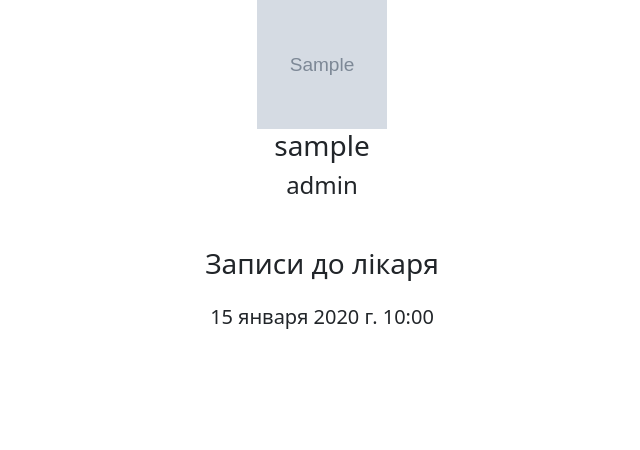
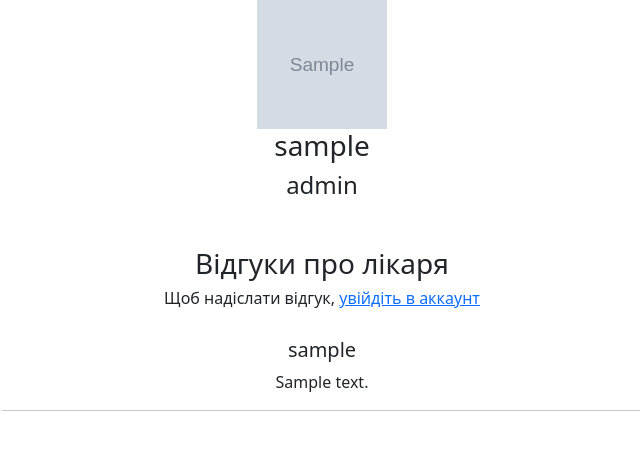
Before and after one commit to Maksim124512M/HMS, a Django app: page /doctor/1 in a window 1280 px wide. Shown: the part 104-554 px from the top of the page, without its empty margins (318-958 px from the left). Run offline with Django 5.2, Linux system fonts and the light colour scheme; tables that the repository leaves empty hold one stand-in row (values such as "Sample post"); grey boxes marked "Sample" are stand-in pictures.

Commit message:
Feedbacks system

```diff
--- a/hospital/appointments/admin.py
+++ b/hospital/appointments/admin.py
@@ -1,7 +1,8 @@
 from django.contrib import admin
 
-from appointments.models import Doctor, Appointment
+from appointments.models import Doctor, Appointment, Feedback
 
 
 admin.site.register(Doctor)
 admin.site.register(Appointment)
+admin.site.register(Feedback)
--- /dev/null
+++ b/hospital/appointments/forms.py
@@ -0,0 +1,13 @@
+from django import forms
+
+from appointments.models import Feedback
+
+
+class AddFeedbackForm(forms.ModelForm):
+    text = forms.CharField(max_length=500, widget=forms.TextInput(attrs={
+        'placeholder': 'Текст відгука',
+    }))
+
+    class Meta:
+        model = Feedback
+        fields = ['text']
--- a/hospital/appointments/models.py
+++ b/hospital/appointments/models.py
@@ -33,3 +33,17 @@ class Doctor(User):
     class Meta:
         verbose_name = 'Лікар'
         verbose_name_plural = 'Лікарі'
+
+
+class Feedback(models.Model):
+    doctor = models.ForeignKey(Doctor, on_delete=models.CASCADE, related_name='feedback_doctor')
+    author = models.ForeignKey(User, on_delete=models.CASCADE, related_name='feedback_author')
+    text = models.CharField(max_length=500)
+    date_of_publishing = models.DateField(auto_now_add=True)
+
+    def __str__(self):
+        return f'Feedback for {self.doctor.username} from {self.author.username}'
+
+    class Meta:
+        verbose_name = 'Відгук'
+        verbose_name_plural = 'Відгуки'
--- a/hospital/appointments/urls.py
+++ b/hospital/appointments/urls.py
@@ -8,4 +8,6 @@ app_name = 'appointments'
 urlpatterns = [
     path('doctors/', views.OurDoctorsView.as_view(), name='our_doctors'),
     path('doctor/<int:pk>', views.DoctorDetailView.as_view(), name='doctor_detail'),
+    path('feedback-update/<int:pk>', views.FeedbackUpdateView.as_view(), name='feedback_update'),
+    path('feedback-delete/<int:pk>', views.FeedbackDeleteView.as_view(), name='feedback_delete'),
 ]
--- a/hospital/appointments/views.py
+++ b/hospital/appointments/views.py
@@ -1,6 +1,9 @@
 from django.views import generic
+from django.urls import reverse_lazy
+from django.shortcuts import HttpResponseRedirect
 
-from appointments.models import Doctor, Appointment
+from appointments.models import Doctor, Appointment, Feedback
+from appointments.forms import AddFeedbackForm
 
 
 class OurDoctorsView(generic.ListView):
@@ -9,13 +12,35 @@ class OurDoctorsView(generic.ListView):
     context_object_name = 'doctors'
 
 
-class DoctorDetailView(generic.DetailView):
+class DoctorDetailView(generic.DetailView, generic.FormView):
     model = Doctor
     template_name = 'appointments/doctor_detail.html'
     context_object_name = 'doctor'
+    form_class = AddFeedbackForm
+    success_url = reverse_lazy('hms_site:home')
 
     def get_context_data(self, **kwargs):
         context = super().get_context_data(**kwargs)
         context['appointments'] = Appointment.objects.filter(doctor_id=self.kwargs.get('pk'))
+        context['feedbacks'] = Feedback.objects.filter(doctor_id=self.kwargs.get('pk'))
 
         return context
+
+    def form_valid(self, form):
+        form.instance.author = self.request.user
+        form.instance.doctor = Doctor.objects.get(id=self.kwargs.get('pk'))
+        form.save()
+        return HttpResponseRedirect(reverse_lazy('appointments:our_doctors'))
+
+
+class FeedbackUpdateView(generic.UpdateView):
+    model = Feedback
+    fields = ['text']
+    template_name = 'appointments/feedback-update.html'
+    success_url = reverse_lazy('appointments:our_doctors')
+
+
+class FeedbackDeleteView(generic.DeleteView):
+    model = Feedback
+    success_url = reverse_lazy('appointments:our_doctors')
+    template_name = 'appointments/feedback_delete.html'
--- /dev/null
+++ b/hospital/static/appointments/css/doctor_detail.css
@@ -0,0 +1,7 @@
+.feedback {
+    margin-top: 30px;
+}
+
+.hr {
+    margin: auto;
+}
--- a/hospital/templates/appointments/doctor_detail.html
+++ b/hospital/templates/appointments/doctor_detail.html
@@ -3,8 +3,8 @@
 {% load humanize %}
 
 {% block head %}
+<link rel="stylesheet" href="{% static 'appointments/css/doctor_detail.css' %}">
 <title>Наші лікарі</title>
-
 {% endblock %}
 
 {% block body %}
@@ -14,11 +14,42 @@
         <h3>{{ doctor.username }}</h3>
         <h4>{{ doctor.role }}</h4>
     </div>
+
+    {% if request.user.is_staff %}
         <h3 class="mt-5">Записи до лікаря</h3>
         {% for appointment in appointments %}
             <div>
                 <h5 class="mt-4">{{ appointment.appointment_date_and_time }}</h5>
             </div>
         {% endfor %}
+    {% endif %}
+
+    <div class="feedbacks">
+        <h3 class="mt-5">Відгуки про лікаря</h3>
+        {% if request.user.is_authenticated %}
+            <form method="post">
+                <label for="{{ form.text.id_for_label }}">Надіслати відгук</label><br>
+                {% csrf_token %}
+                {{ form.text }}<br>
+                <button class="btn btn-success mt-1">Надіслати відгук</button>
+            </form>
+        {% else %}
+            <h6>Щоб надіслати відгук, <a href="{% url 'users:login' %}">увійдіть в аккаунт</a></h6>
+        {% endif %}
+
+        {% for feedback in feedbacks %}
+            <div class="feedback">
+                <h5>{{ feedback.author.username }}</h5>
+                <p>{{ feedback.text }}</p>
+                {% if feedback.author == request.user %}
+                    <a href="{% url 'appointments:feedback_update' feedback.id %}"><button class="btn btn-info text-white">Змінити</button></a>
+                    <a href="{% url 'appointments:feedback_delete' feedback.id %}"><button class="btn btn-info text-white">Видалити</button></a>
+                {% endif %}
+            </div>
+            <div class="text-center w-50 hr">
+                <hr>
+            </div>
+        {% endfor %}
+    </div>
 </div>
 {% endblock %}
--- a/hospital/templates/users/signup.html
+++ b/hospital/templates/users/signup.html
@@ -18,5 +18,6 @@
     <label for="{{ form.password2.id_for_label }}" class="password2-label">Підтвердити пароль</label><br>
     {{ form.password2 }}<br>
     <button class="btn btn-success">Зареєструватись</button>
+    <p class="mt-2">Вже маєте аккаунт? <a href="{% url 'users:login' %}">Увійти</a></p>
 </form>
 {% endblock %}
```
Also changed, not shown: hospital/templates/appointments/feedback-update.html (added, +14 -0 lines), hospital/templates/appointments/feedback_delete.html (added, +14 -0 lines), hospital/appointments/migrations/0005_feedback.py (added). Lines whose indentation alone changed are shown as unchanged.
